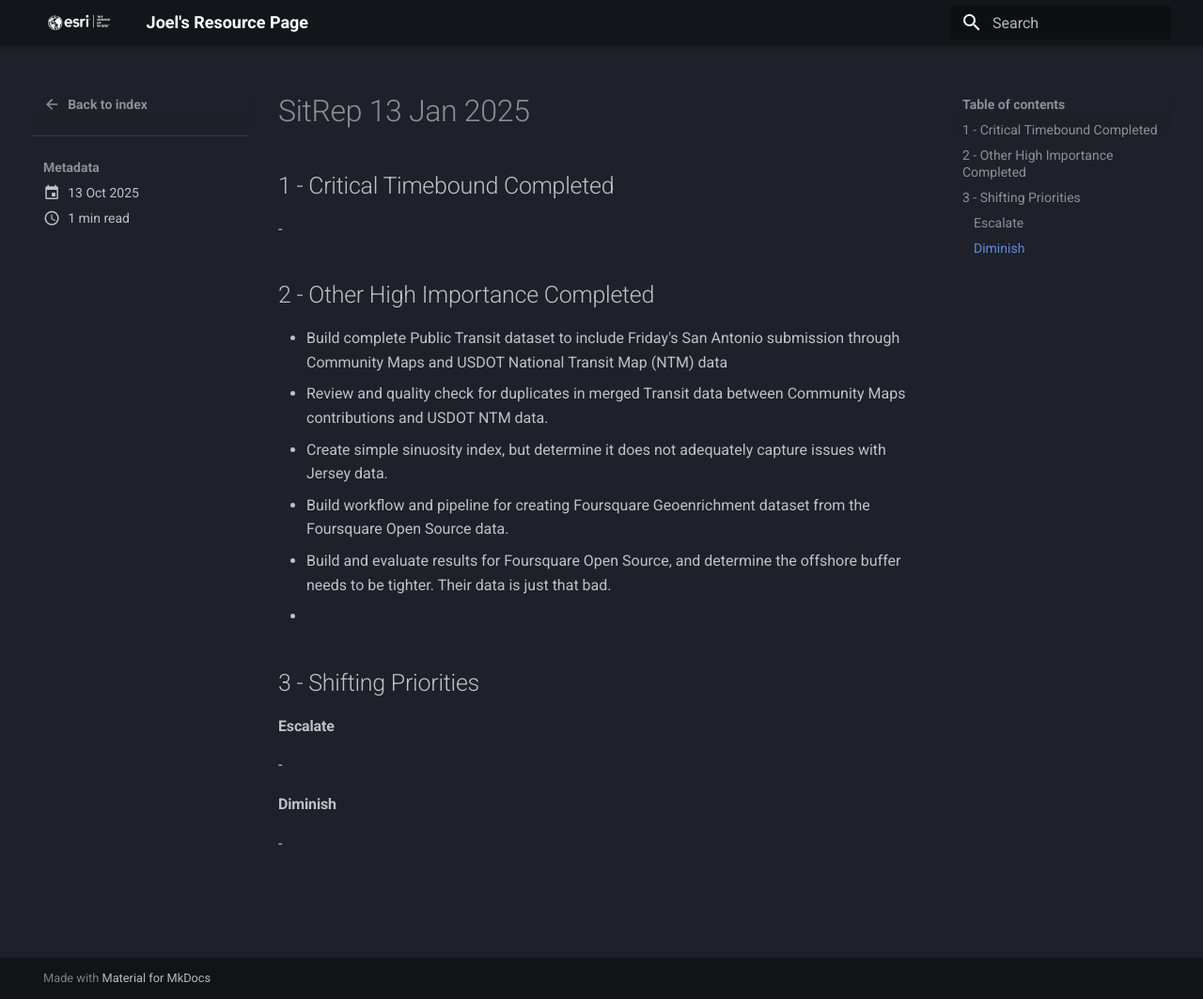
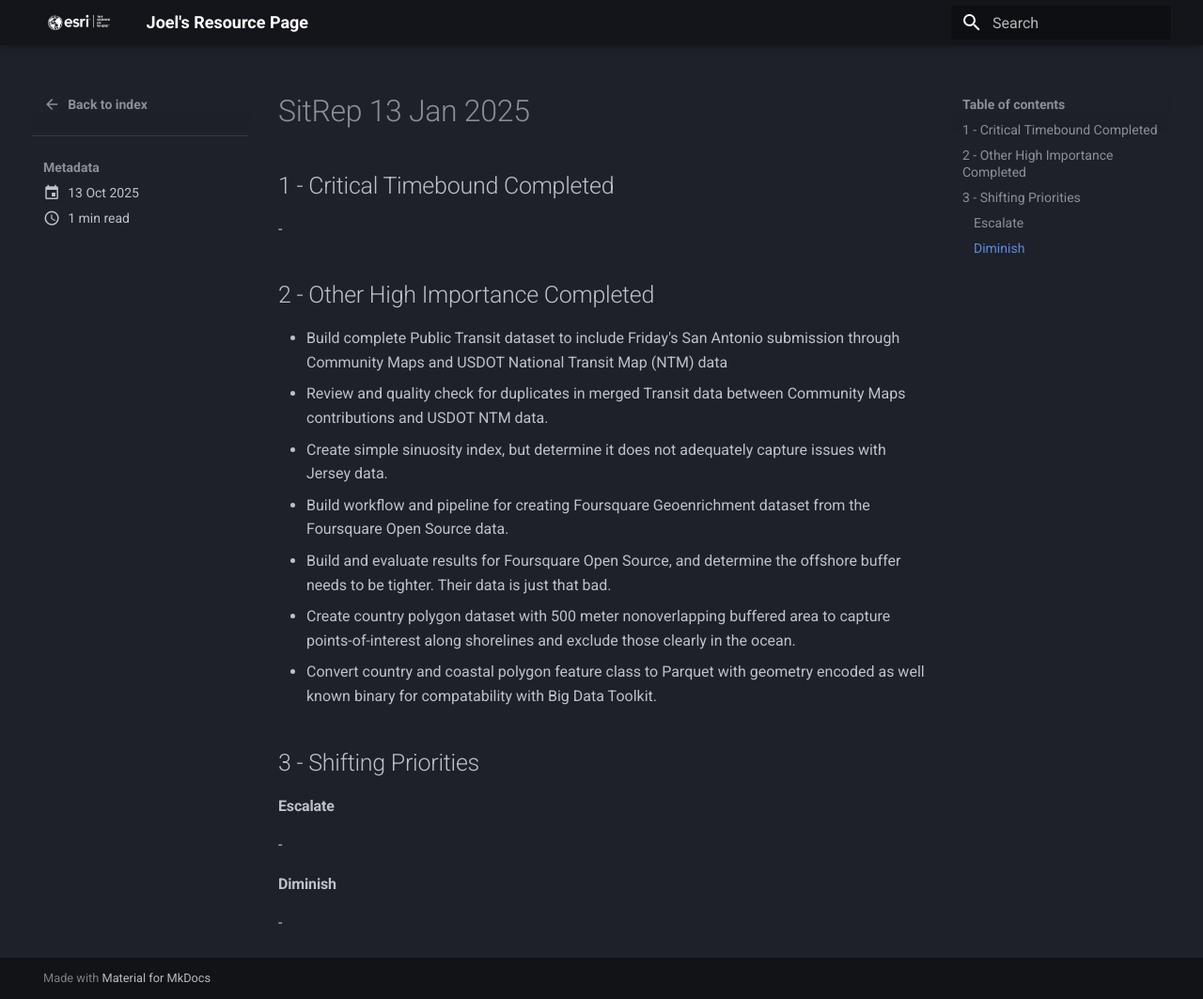
Before and after one commit to knu2xs/esri-resource-page, an MkDocs documentation site: the page built from docs/sitreps/posts/sitrep_20250117.md, in a window 1280 px wide and 1063 px high. Shown: the whole window at 94% size. Built offline with MkDocs 1.6.1 and Material for MkDocs 9.7.7, drawn with Linux system fonts in a browser that asks for light colours.

Commit message:
update sitreps

```diff
--- a/docs/sitreps/posts/sitrep_20250117.md
+++ b/docs/sitreps/posts/sitrep_20250117.md
@@ -15,7 +15,10 @@ date: 2025-10-13
 - Create simple sinuosity index, but determine it does not adequately capture issues with Jersey data.
 - Build workflow and pipeline for creating Foursquare Geoenrichment dataset from the Foursquare Open Source data.
 - Build and evaluate results for Foursquare Open Source, and determine the offshore buffer needs to be tighter. Their data is just that bad.
--
+- Create country polygon dataset with 500 meter nonoverlapping buffered area to capture points-of-interest along shorelines and exclude those
+clearly in the ocean.
+- Convert country and coastal polygon feature class to Parquet with geometry encoded as well known binary for compatability with Big Data Toolkit.
+
 
 ## 3 - Shifting Priorities
 
```
